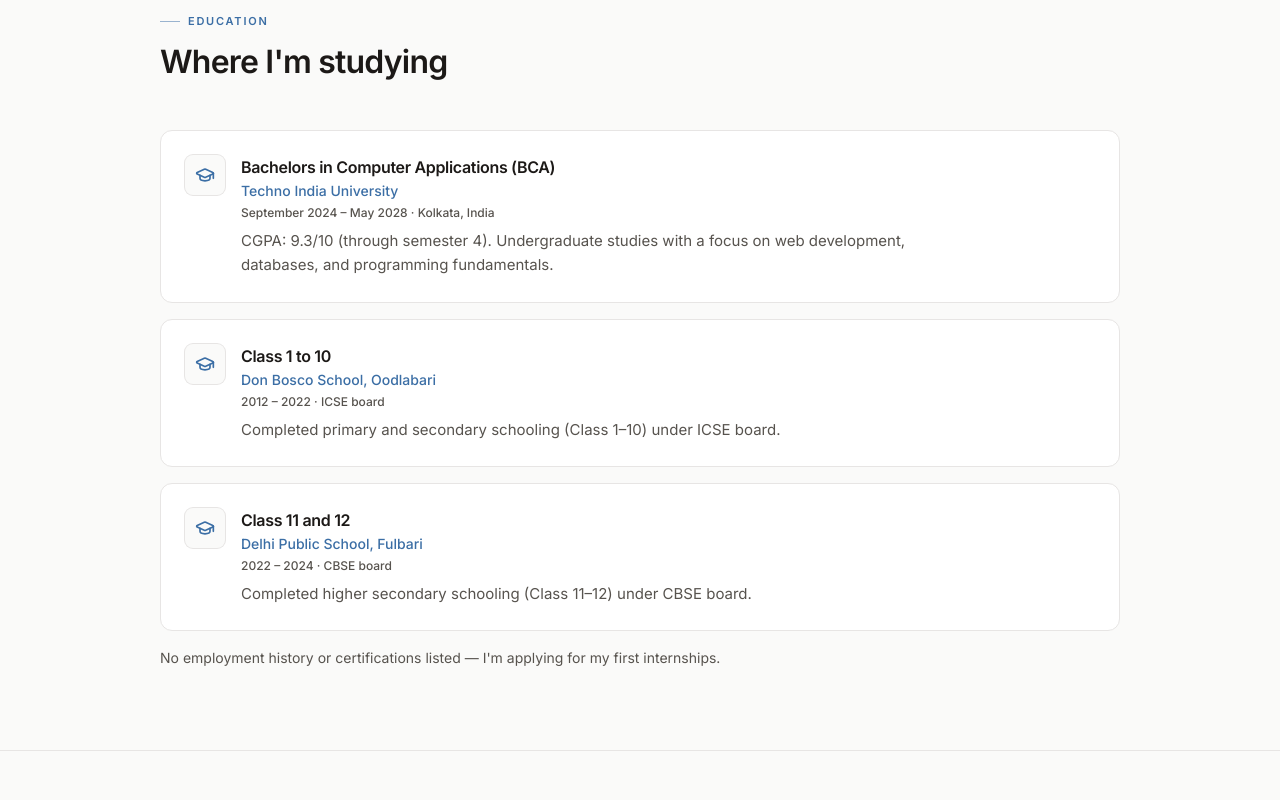
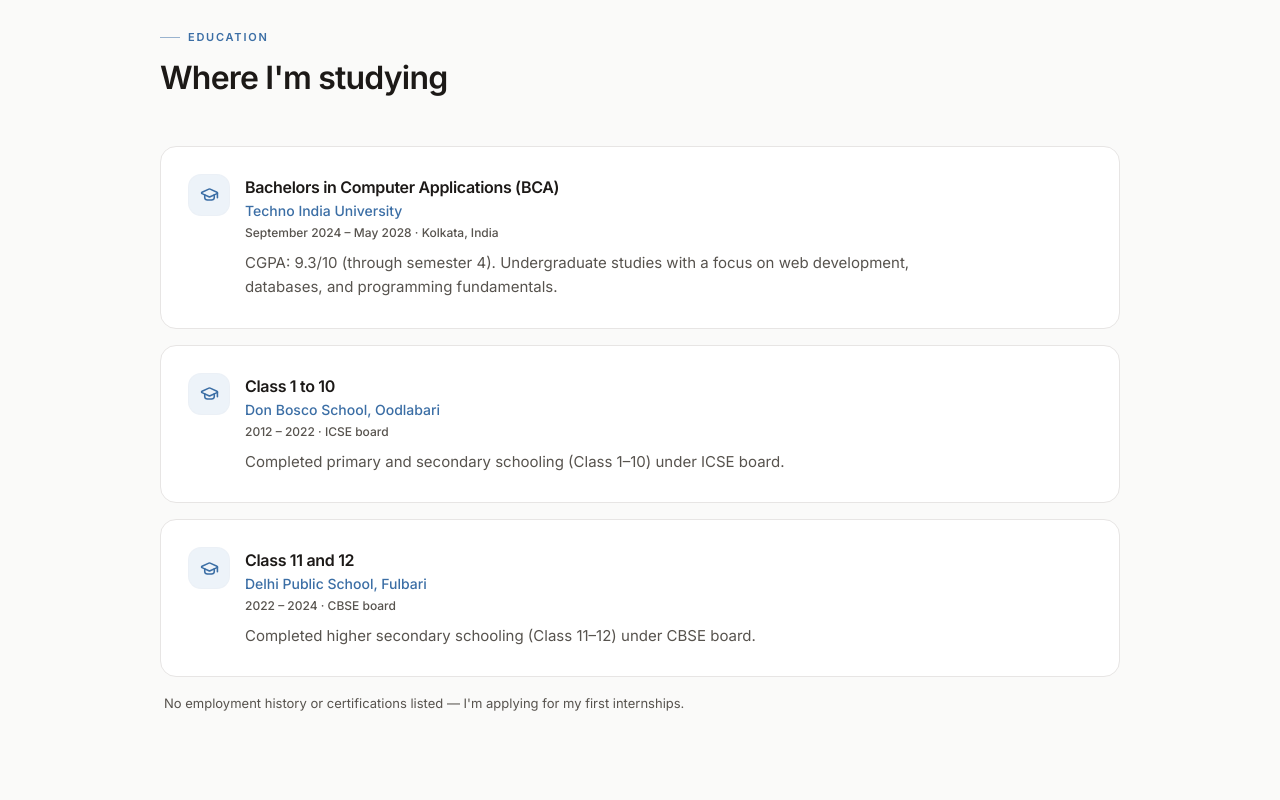
Before and after one commit to Exploring-glitch/sreeja-dey-portfolio, a React (Vite) app: page / in a window 1280 px wide. Shown: the part 5440-6240 px from the top of the page. Built offline with nearby package versions, Linux system fonts and the light colour scheme.

Commit message:
style: refine education cards and metadata

```diff
--- a/src/components/Education.jsx
+++ b/src/components/Education.jsx
@@ -4,37 +4,41 @@
 
 export default function Education() {
   return (
-    <section id="education" className="scroll-mt-20 border-b border-[#E7E5E4]">
-      <div className="mx-auto max-w-5xl px-5 py-16 sm:px-8 sm:py-20">
+    <section id="education" className="scroll-mt-20 border-b border-line">
+      <div className="mx-auto max-w-5xl px-5 py-16 sm:px-8 sm:py-24">
         <SectionHeading eyebrow="Education" title="Where I'm studying" />
         <div className="grid gap-4">
-          {education.map((e) => (
+          {education.map((item) => {
+            const meta = [item.period, item.location, item.board]
+              .filter(Boolean)
+              .join(" · ");
+
+            return (
               <div
-              key={e.school}
-              className="reveal flex items-start gap-4 rounded-xl border border-[#E7E5E4] bg-white p-6"
+                key={item.school}
+                className="reveal flex items-start gap-4 rounded-2xl border border-line bg-white p-6 transition-colors hover:border-line-strong sm:p-7"
               >
-              <span className="rounded-lg bg-[#FAFAF9] p-2.5 text-[#3B6EA5] ring-1 ring-[#E7E5E4]">
-                <GraduationCap size={20} aria-hidden="true" />
+                <span className="flex h-10 w-10 shrink-0 items-center justify-center rounded-xl bg-accent-soft text-accent ring-1 ring-accent/10">
+                  <GraduationCap size={19} aria-hidden="true" />
                 </span>
-              <div>
-                <h3 className="font-semibold text-[#1C1917]">{e.degree}</h3>
-                <p className="mt-0.5 text-sm font-medium text-[#3B6EA5]">
-                  {e.school}
+                <div className="min-w-0">
+                  <h3 className="font-semibold text-ink">{item.degree}</h3>
+                  <p className="mt-0.5 text-sm font-medium text-accent">
+                    {item.school}
                   </p>
-                {(e.period || e.location || e.board) && (
-                  <p className="mt-1 text-xs font-medium text-[#57534E]">
-                    {[e.period, e.location, e.board]
-                      .filter(Boolean)
-                      .join(" · ")}
+                  {meta && (
+                    <p className="mt-1 text-xs font-medium text-muted">
+                      {meta}
                     </p>
                   )}
-                <p className="mt-2 max-w-2xl text-[15px] leading-relaxed text-[#57534E]">
-                  {e.detail}
+                  <p className="mt-2.5 max-w-2xl text-[15px] leading-relaxed text-muted">
+                    {item.detail}
                   </p>
                 </div>
               </div>
-          ))}
-          <p className="reveal text-sm leading-relaxed text-[#57534E]">
+            );
+          })}
+          <p className="reveal max-w-2xl px-1 text-[13px] leading-relaxed text-muted">
             No employment history or certifications listed — I&apos;m applying
             for my first internships.
           </p>
```
Lines whose indentation alone changed are shown as unchanged.
